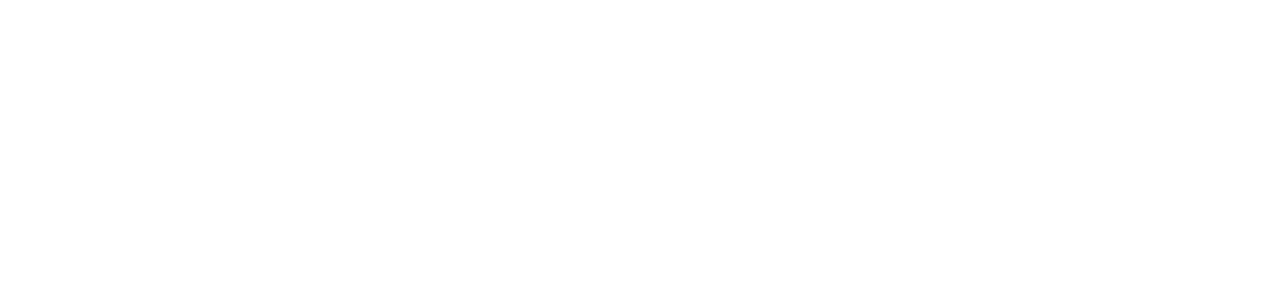
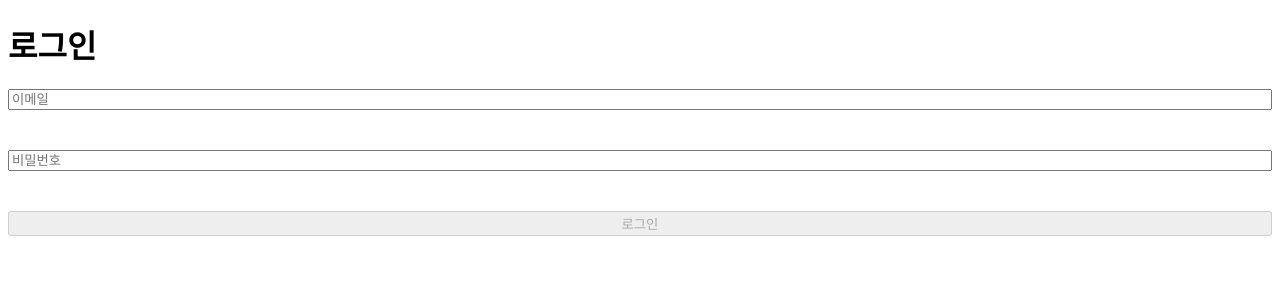
Before and after one commit to angielxx/todo-client, a React (Vite) app: page /signin in a window 1280 px wide. Shown: the top 300 px of the page. Built offline with nearby package versions, Linux system fonts and the light colour scheme.

Commit message:
Feat: 로그인 페이지 구현 완료

```diff
--- a/src/hooks/useSignUpInput.tsx
+++ b/src/hooks/useAuthForm.tsx
@@ -17,7 +17,7 @@
   password2: '비밀번호를 한 번 더 입력해주세요.',
 };
 
-export const useSignUpInput = () => {
+export const useAuthForm = () => {
   const [inputValue, setInputValue] = useState<SignUpInput>({
     email: '',
     email2: '',
@@ -50,15 +50,19 @@
     password2: '',
   });
 
-  const [isAblueToSubmit, setIsAbleToSubmit] = useState<boolean>(false);
+  const [isAblueToSignUp, setIsAbleToSignUp] = useState<boolean>(false);
+  const [isAblueToSignIn, setIsAbleToSignIn] = useState<boolean>(false);
+
+  inputIsBlur; // 임시방편
 
   useEffect(() => {
-    setIsAbleToSubmit(
+    setIsAbleToSignUp(
       inputIsValid.email &&
         inputIsValid.email2 &&
         inputIsValid.password &&
         inputIsValid.password2
     );
+    setIsAbleToSignIn(inputIsValid.email && inputIsValid.password);
   }, [
     inputIsValid.email,
     inputIsValid.email2,
@@ -115,7 +119,8 @@
   return {
     inputValue,
     inputMessage,
-    isAblueToSubmit,
+    isAblueToSignUp,
+    isAblueToSignIn,
     onChangeHandler,
     onBlurHandler,
   };
--- a/src/pages/SignIn.tsx
+++ b/src/pages/SignIn.tsx
@@ -1,5 +1,41 @@
-interface Props {}
+import { InputOfForm } from '@/components/InputOfForm';
+import { useAuthForm } from '@/hooks/useAuthForm';
+import { StyledForm } from '.';
 
-export const SignIn = (props: Props) => {
-  return <div></div>;
+export const SignIn = () => {
+  const {
+    inputValue,
+    inputMessage,
+    isAblueToSignIn,
+    onChangeHandler,
+    onBlurHandler,
+  } = useAuthForm();
+
+  const requestSignIn = () => {};
+
+  return (
+    <div>
+      <h1>로그인</h1>
+      <StyledForm onSubmit={requestSignIn}>
+        <InputOfForm
+          name="email"
+          value={inputValue.email}
+          message={inputMessage.email}
+          placeholder="이메일"
+          onChange={onChangeHandler}
+          onBlur={onBlurHandler}
+        />
+        <InputOfForm
+          type="password"
+          name="password"
+          value={inputValue.password}
+          message={inputMessage.password}
+          placeholder="비밀번호"
+          onChange={onChangeHandler}
+          onBlur={onBlurHandler}
+        />
+        <input type="submit" value="로그인" disabled={!isAblueToSignIn} />
+      </StyledForm>
+    </div>
+  );
 };
--- a/src/pages/SignUp.tsx
+++ b/src/pages/SignUp.tsx
@@ -3,21 +3,21 @@
 import axios from 'axios';
 
 import { InputOfForm } from '@/components/InputOfForm';
-import { useSignUpInput } from '@/hooks/useSignUpInput';
+import { useAuthForm } from '@/hooks/useAuthForm';
 
 export const SignUp = () => {
   const {
     inputValue,
     inputMessage,
-    isAblueToSubmit,
+    isAblueToSignUp,
     onChangeHandler,
     onBlurHandler,
-  } = useSignUpInput();
+  } = useAuthForm();
 
   const requestSignUp = (e: FormEvent<HTMLFormElement>) => {
     e.preventDefault();
 
-    if (!isAblueToSubmit) return;
+    if (!isAblueToSignUp) return;
 
     const { email, password } = inputValue;
 
@@ -36,7 +36,7 @@
   return (
     <div>
       <h1>회원가입</h1>
-      <Form onSubmit={requestSignUp}>
+      <StyledForm onSubmit={requestSignUp}>
         <InputOfForm
           name="email"
           value={inputValue.email}
@@ -71,13 +71,13 @@
           onChange={onChangeHandler}
           onBlur={onBlurHandler}
         />
-        <input type="submit" value="회원가입" disabled={!isAblueToSubmit} />
-      </Form>
+        <input type="submit" value="회원가입" disabled={!isAblueToSignUp} />
+      </StyledForm>
     </div>
   );
 };
 
-const Form = styled.form`
+export const StyledForm = styled.form`
   display: flex;
   flex-direction: column;
   gap: 16px;
--- a/tsconfig.json
+++ b/tsconfig.json
@@ -16,8 +16,8 @@
 
     /* Linting */
     "strict": true,
-    "noUnusedLocals": true,
-    "noUnusedParameters": true,
+    "noUnusedLocals": false,
+    "noUnusedParameters": false,
     "noFallthroughCasesInSwitch": true,
 
     "baseUrl": "./src",
```
Also changed, not shown: .eslintrc.cjs.
